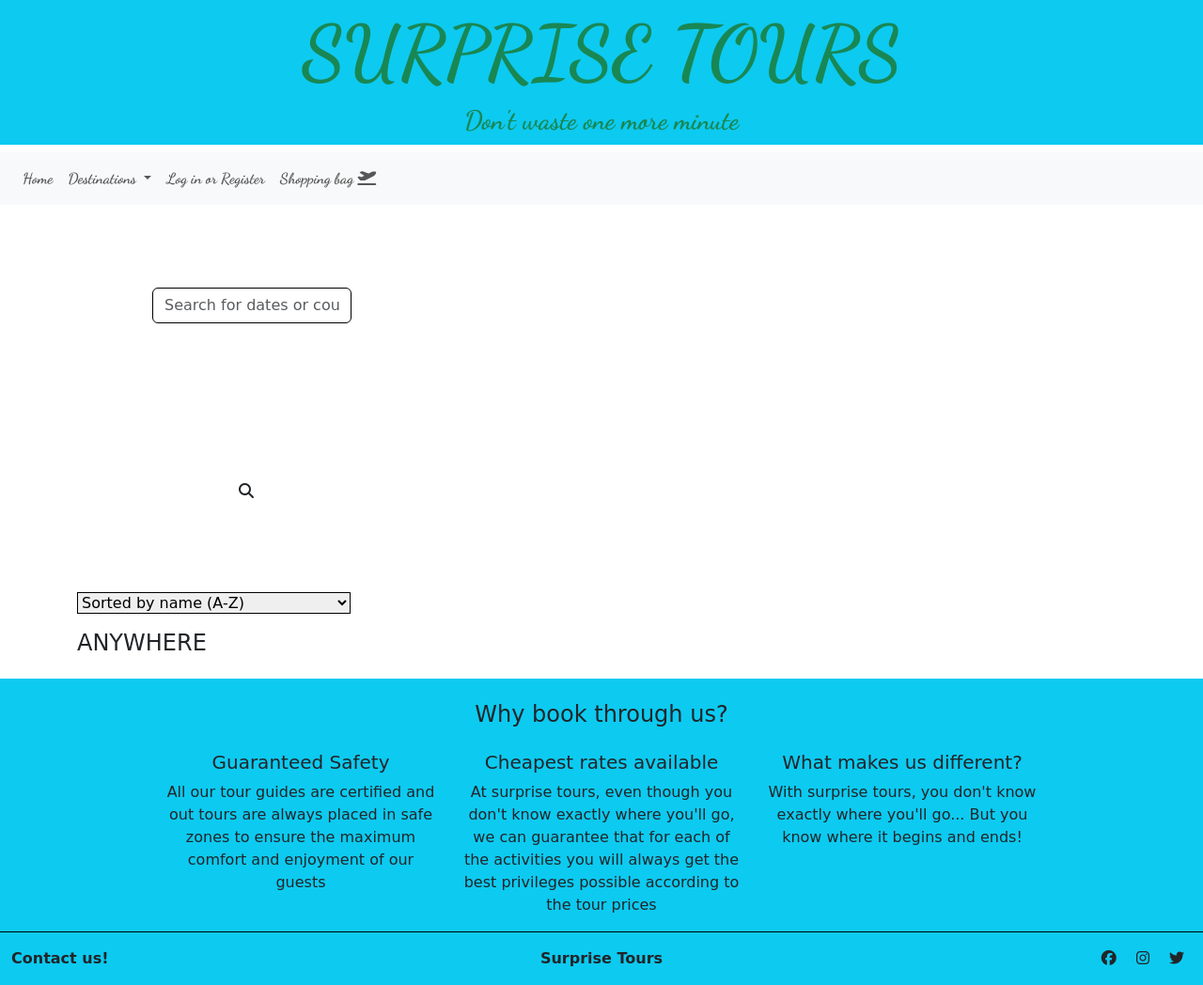
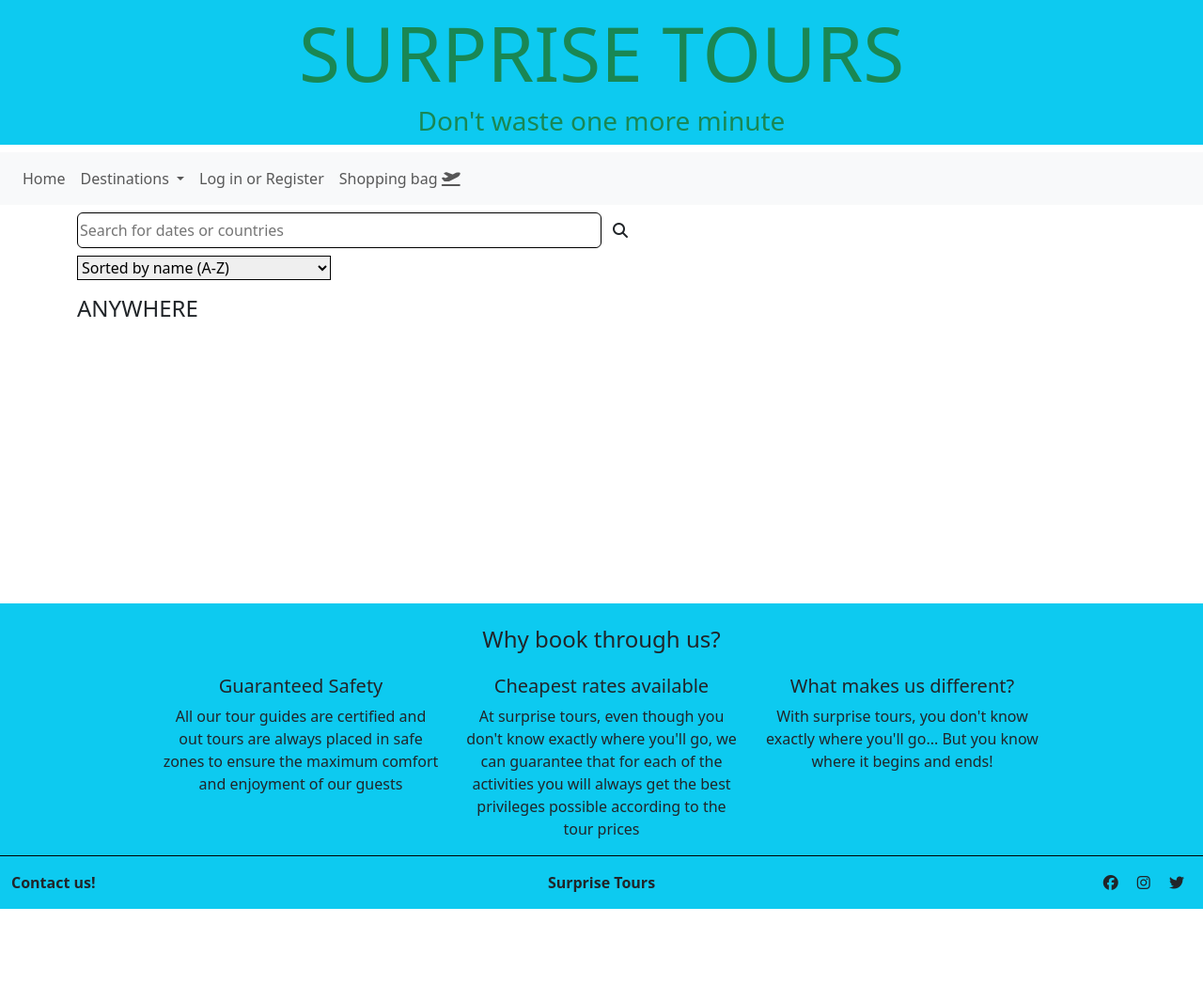
Before and after one commit to lpewton/surprise-tours, a Django app: page /tours/tours/ in a window 1280 px wide. Shown: the whole page at 94% size. After the commit the page ends 967 px from the top, so only its background shows below. Run offline with Django 3.2, Linux system fonts and the light colour scheme; data that the repository does not hold is empty; some libraries are stand-ins or nearby versions; some web fonts are replaced.

Commit message:
Fix sizes on searchhbar

```diff
--- a/static/css/base.css
+++ b/static/css/base.css
@@ -1,6 +1,6 @@
 @import url('https://fonts.googleapis.com/css2?family=Allan&family=Dancing+Script:wght@700&display=swap');
 
-header {
+/*header {
     font-family: 'Dancing Script', cursive, sans-serif;
 }
 
@@ -11,7 +11,7 @@ header {
 footer {
     font-family: 'Allan', cursive;
 }
-
+*/
 #index-container {
     height: 50vh;
     background: url('/media/index_bg.jpg') no-repeat center center fixed;
--- a/tours/templates/tours/tours.html
+++ b/tours/templates/tours/tours.html
@@ -4,13 +4,13 @@
 {% block content %}
 <div class="container">
     <!-- Searchbar -->
-    <div class="col-xl-4 mt-2">
+    <div class="mt-2">
         <form method="GET" action="">
             <div class="input-group">
-                <input class="form-control border border-black rounded" type="text" name="q"
+                <input class="border border-black rounded col-10 col-md-6" type="text" name="q"
                     placeholder="Search for dates or countries">
                 <div>
-                    <button class="form-control btn" type="submit">
+                    <button class="btn" type="submit">
                         <span class="icon">
                             <i class="fas fa-search"></i>
                         </span>
```
